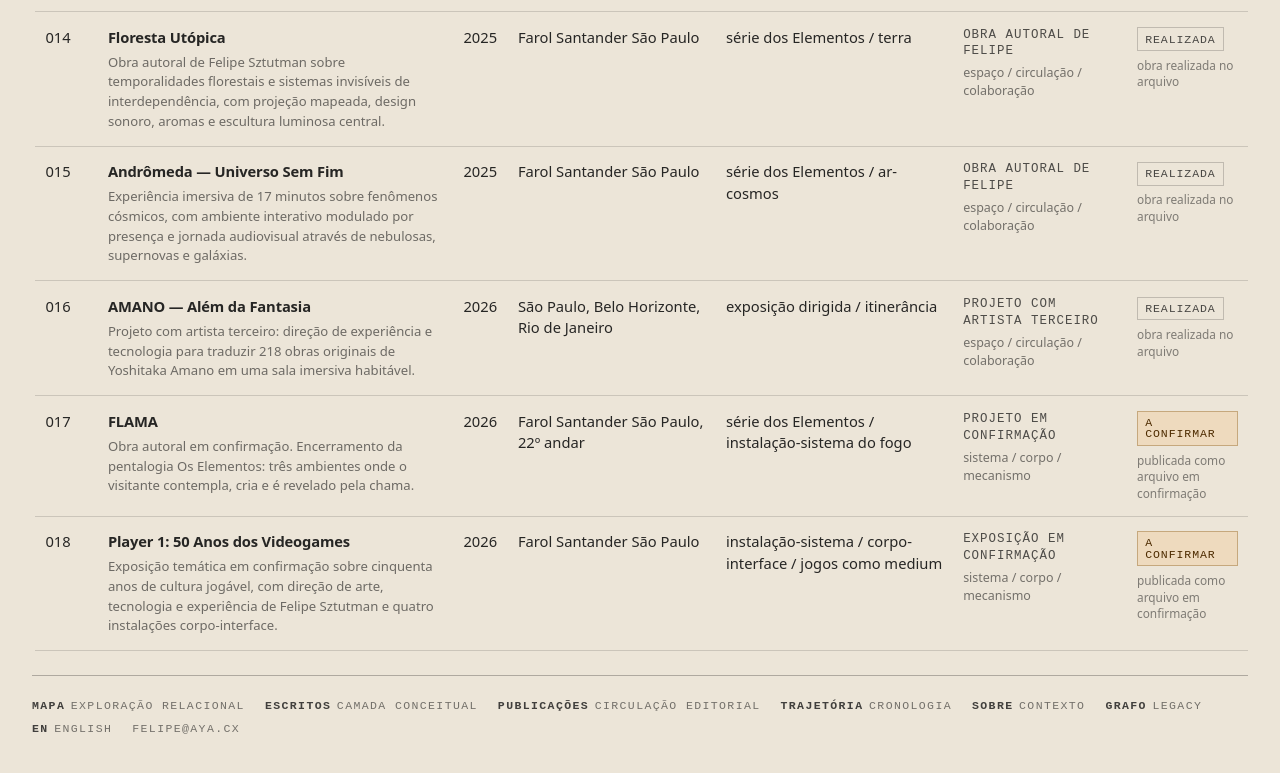
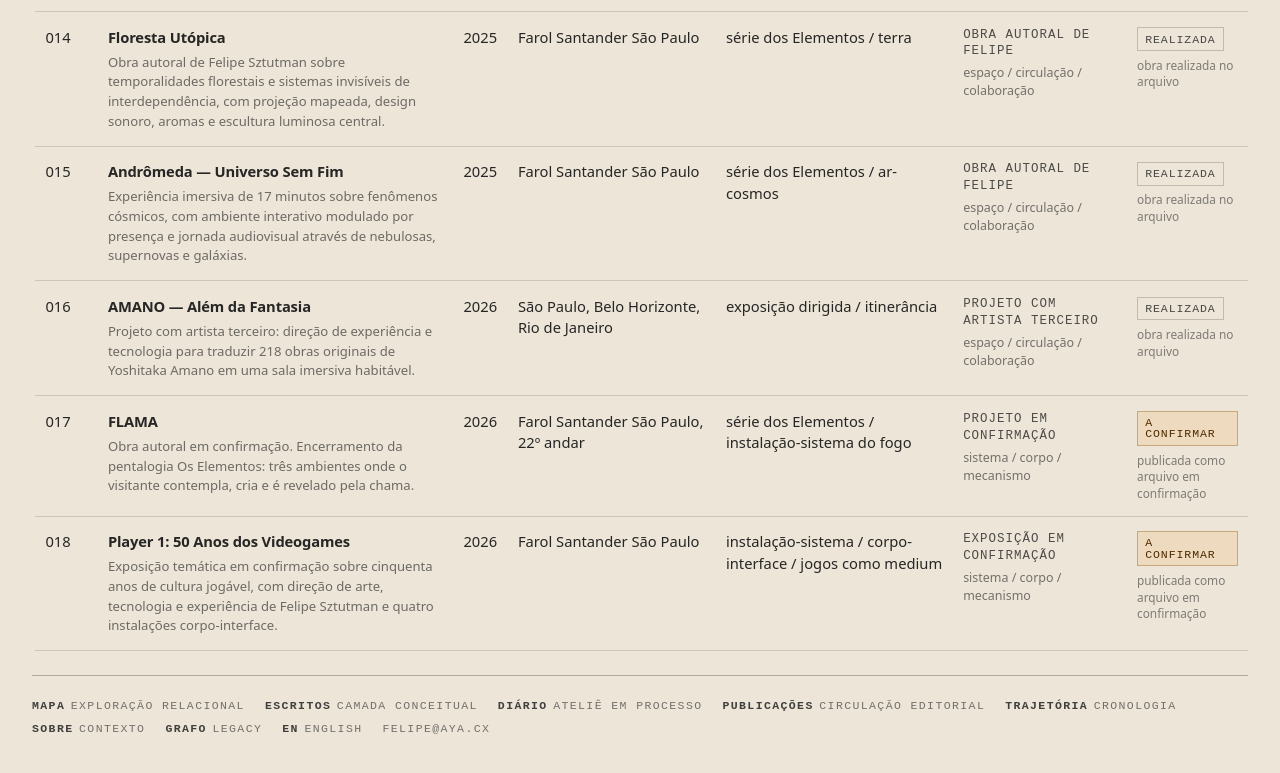
Before and after one commit to sztlink/felipesztutman.com, an Astro site: page / in a window 1280 px wide. Shown: the part 3106-3879 px from the top of the page. Built offline with nearby package versions, Linux system fonts and the light colour scheme; Astro itself is replaced by a stand-in of ours.

Commit message:
home: link diario de atelie

```diff
--- a/src/pages/index.astro
+++ b/src/pages/index.astro
@@ -126,6 +126,7 @@ function regimeLabel(work: any) {
       <div class="archive-links">
         <a href="/mapa"><strong>mapa</strong> exploração relacional</a>
         <a href="/escritos"><strong>escritos</strong> camada conceitual</a>
+        <a href="/diario"><strong>diário</strong> ateliê em processo</a>
         <a href="/publicacoes"><strong>publicações</strong> circulação editorial</a>
         <a href="/trajetoria"><strong>trajetória</strong> cronologia</a>
         <a href="/sobre"><strong>sobre</strong> contexto</a>
```
